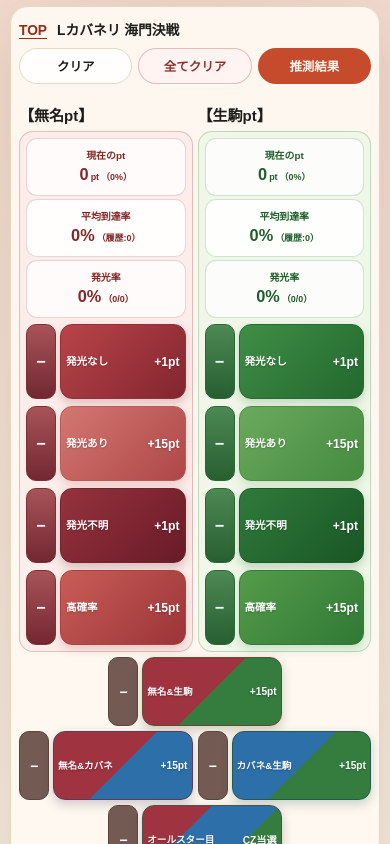
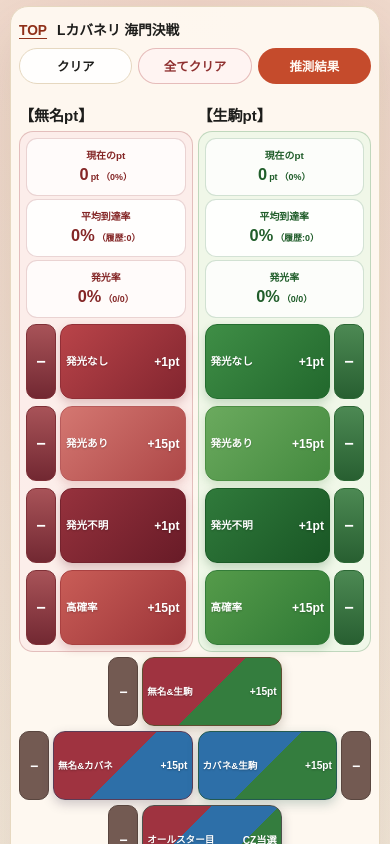
Before and after one commit to umedademu/suisoku, a Next.js app: page /kabaneri2 in a window 390 px wide. Shown: the top 844 px of the page. Built offline with nearby package versions, Linux system fonts and the light colour scheme.

Commit message:
pt減算ボタンを左右に配置

```diff
--- a/app/globals.css
+++ b/app/globals.css
@@ -945,6 +945,10 @@
   min-width: 0;
 }
 
+.character-point-control-minus-right {
+  grid-template-columns: minmax(0, 1fr) clamp(42px, 8vw, 56px);
+}
+
 .character-point-minus-button {
   min-width: 0;
   min-height: 87px;
@@ -1028,6 +1032,10 @@
   grid-template-columns: clamp(42px, 8vw, 56px) minmax(0, 1fr);
   gap: 6px;
   min-width: 0;
+}
+
+.character-special-point-control-minus-right {
+  grid-template-columns: minmax(0, 1fr) clamp(42px, 8vw, 56px);
 }
 
 .character-special-point-minus-button,
@@ -2701,6 +2709,10 @@
     gap: 4px;
   }
 
+  .character-point-column .character-point-control-minus-right {
+    grid-template-columns: minmax(0, 1fr) 30px;
+  }
+
   .character-point-column .character-point-minus-button,
   .character-point-column .character-point-button {
     min-height: 75px;
@@ -2722,6 +2734,10 @@
   .character-special-point-control {
     grid-template-columns: 30px minmax(0, 1fr);
     gap: 4px;
+  }
+
+  .character-special-point-control-minus-right {
+    grid-template-columns: minmax(0, 1fr) 30px;
   }
 
   .character-special-point-button,
--- a/app/kabaneri2/page.tsx
+++ b/app/kabaneri2/page.tsx
@@ -1746,6 +1746,7 @@
   mumeiCount,
   ikomaCount,
   shared = false,
+  minusPosition = "left",
   onIncrement,
   onDecrement
 }: {
@@ -1753,6 +1754,7 @@
   mumeiCount: number;
   ikomaCount: number;
   shared?: boolean;
+  minusPosition?: "left" | "right";
   onIncrement: (button: CharacterSpecialPointButton) => void;
   onDecrement: (button: CharacterSpecialPointButton) => void;
 }) {
@@ -1764,11 +1766,7 @@
       : button.mumeiPointIncrement > 0
         ? `無名に${button.points}pt加算`
         : `生駒に${button.points}pt加算`;
-
-  return (
-    <div
-      className={`character-special-point-control${shared ? " character-shared-point-control" : ""}`}
-    >
+  const decrementButton = (
     <button
       aria-label={`${button.label} 1回取り消し`}
       className="character-special-point-minus-button"
@@ -1778,6 +1776,8 @@
     >
       −
     </button>
+  );
+  const incrementButton = (
     <button
       aria-label={`${button.label} ${targetText}`}
       className={`character-special-point-button character-special-point-button-${button.tone}`}
@@ -1789,6 +1789,23 @@
         {isAllStar ? "CZ当選" : `+${button.points}pt`}
       </span>
     </button>
+  );
+
+  return (
+    <div
+      className={`character-special-point-control character-special-point-control-minus-${minusPosition}${shared ? " character-shared-point-control" : ""}`}
+    >
+      {minusPosition === "left" ? (
+        <>
+          {decrementButton}
+          {incrementButton}
+        </>
+      ) : (
+        <>
+          {incrementButton}
+          {decrementButton}
+        </>
+      )}
     </div>
   );
 }
@@ -1874,9 +1891,8 @@
         <div className="character-point-button-grid">
           {group.pointButtons.map((button) => {
             const buttonCount = getButtonCount(button.countKey);
-
-            return (
-              <div className="character-point-control" key={button.key}>
+            const minusOnRight = group.character === "生駒";
+            const decrementButton = (
               <button
                 aria-label={`${group.character} ${button.label} 1回取り消し`}
                 className="character-point-minus-button"
@@ -1886,6 +1902,8 @@
               >
                 −
               </button>
+            );
+            const incrementButton = (
               <button
                 aria-label={`${group.character} ${button.label} ${button.points}pt加算`}
                 className={`character-point-button character-point-button-${button.tone}`}
@@ -1895,6 +1913,24 @@
                 <span className="character-point-button-name">{button.label}</span>
                 <span className="character-point-button-points">+{button.points}pt</span>
               </button>
+            );
+
+            return (
+              <div
+                className={`character-point-control character-point-control-minus-${minusOnRight ? "right" : "left"}`}
+                key={button.key}
+              >
+                {minusOnRight ? (
+                  <>
+                    {incrementButton}
+                    {decrementButton}
+                  </>
+                ) : (
+                  <>
+                    {decrementButton}
+                    {incrementButton}
+                  </>
+                )}
               </div>
             );
           })}
@@ -2972,6 +3008,7 @@
                           specialButton.ikomaCountKey
                         )}
                         key={specialButton.key}
+                        minusPosition={group.character === "生駒" ? "right" : "left"}
                         mumeiCount={getCharacterSpecialButtonCount(
                           specialButton.mumeiCountKey
                         )}
--- a/lib/app-info.ts
+++ b/lib/app-info.ts
@@ -1,3 +1,3 @@
-export const APP_VERSION = "1.39";
+export const APP_VERSION = "1.40";
 
 export const APP_TITLE = `推測ツールv${APP_VERSION}`;
```
Also changed, not shown: 1 other file (tests, documents, lock files or other folders). Lines whose indentation alone changed are shown as unchanged.
